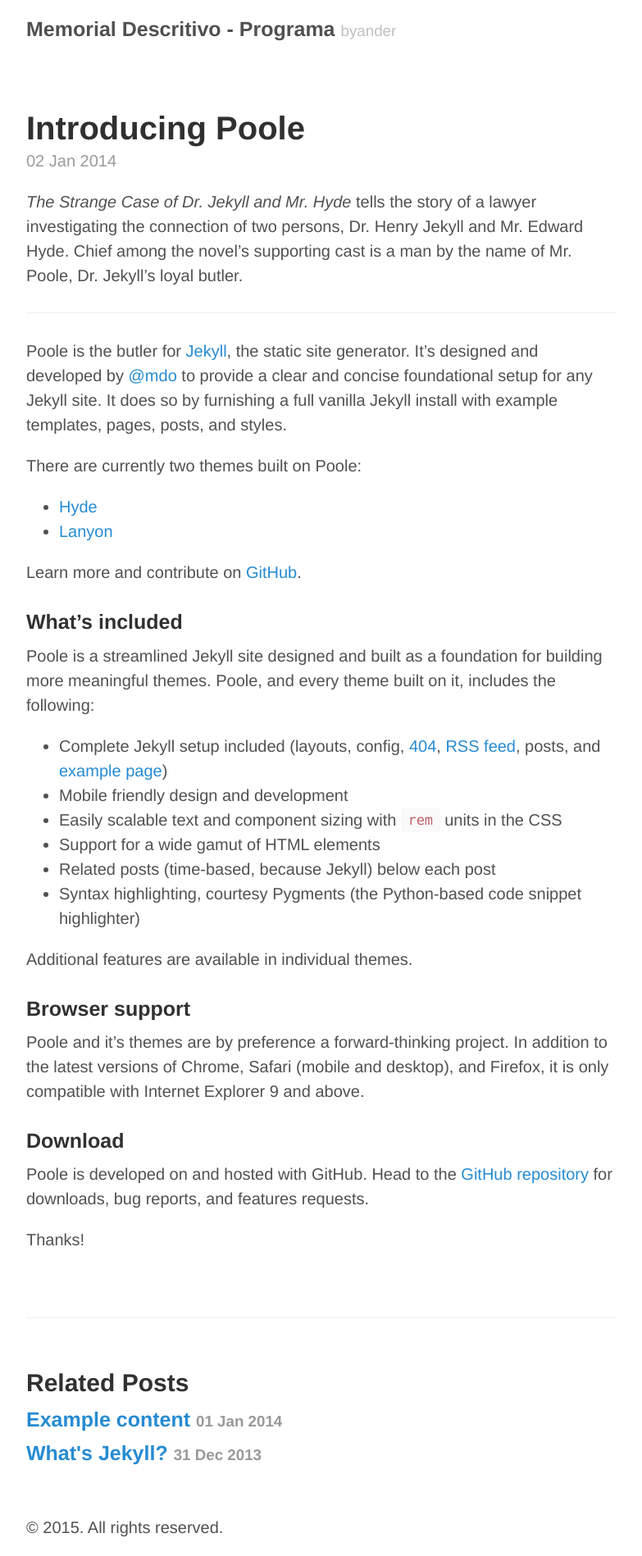
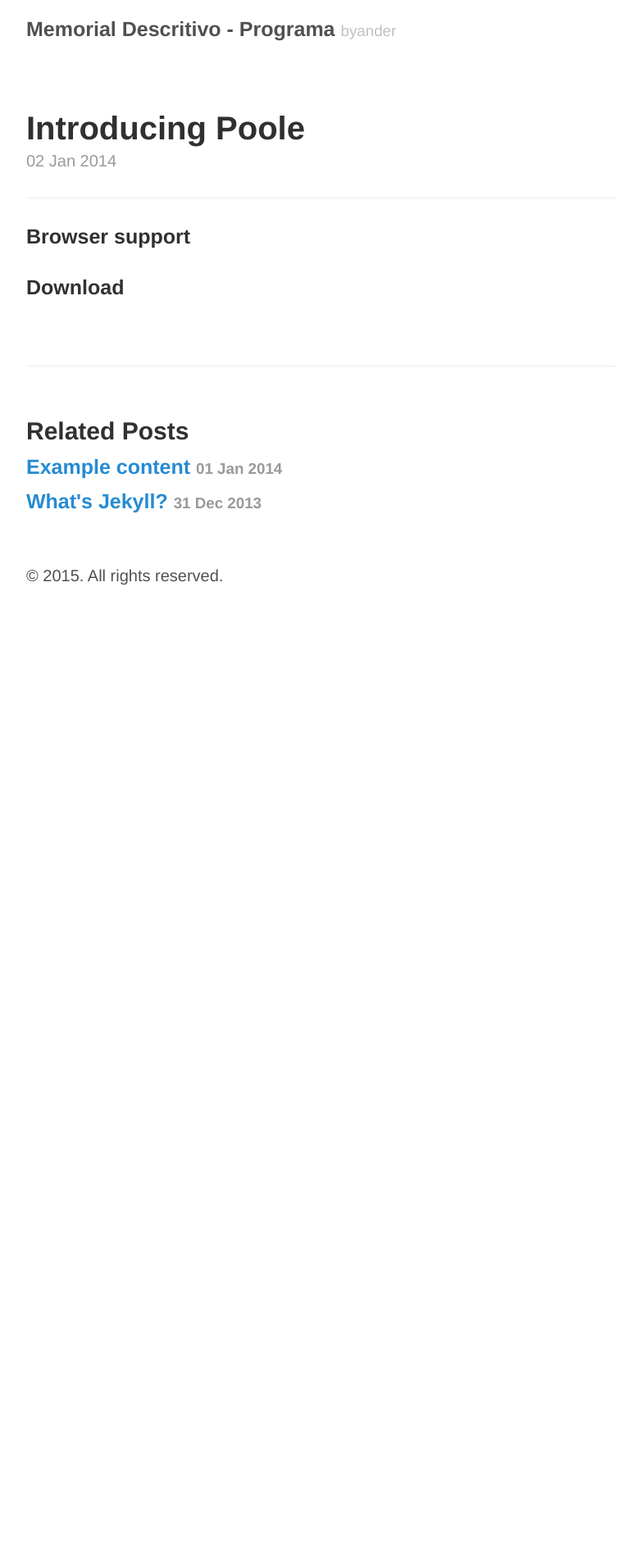
Before and after one commit to byander/memorial_descritivo, a Jekyll site: the page built from _posts/2014-01-02-introducing-poole.md, in a window 1280 px wide. Shown: the whole page at 82% size, without its empty margins (248-1031 px from the left). Built offline with Jekyll 4.4.1, drawn with Linux system fonts in a browser that asks for light colours; Markdown is read by kramdown in place of the engine named in the settings; after the commit the page ends 900 px from its top, so only the background shows below that.

Commit message:
Update 2014-01-02-introducing-poole.md

```diff
--- a/_posts/2014-01-02-introducing-poole.md
+++ b/_posts/2014-01-02-introducing-poole.md
@@ -3,38 +3,11 @@
 title: Introducing Poole
 ---
 
-*The Strange Case of Dr. Jekyll and Mr. Hyde* tells the story of a lawyer investigating the connection of two persons, Dr. Henry Jekyll and Mr. Edward Hyde. Chief among the novel's supporting cast is a man by the name of Mr. Poole, Dr. Jekyll's loyal butler.
-
 -----
 
-Poole is the butler for [Jekyll](http://jekyllrb.com), the static site generator. It's designed and developed by [@mdo](https://twitter.com/mdo) to provide a clear and concise foundational setup for any Jekyll site. It does so by furnishing a full vanilla Jekyll install with example templates, pages, posts, and styles.
-
-There are currently two themes built on Poole:
-
-* [Hyde](http://hyde.getpoole.com)
-* [Lanyon](http://lanyon.getpoole.com)
-
-Learn more and contribute on [GitHub](https://github.com/poole).
-
-### What's included
-
-Poole is a streamlined Jekyll site designed and built as a foundation for building more meaningful themes. Poole, and every theme built on it, includes the following:
-
-* Complete Jekyll setup included (layouts, config, [404](/404.html), [RSS feed](/atom.xml), posts, and [example page](/about))
-* Mobile friendly design and development
-* Easily scalable text and component sizing with `rem` units in the CSS
-* Support for a wide gamut of HTML elements
-* Related posts (time-based, because Jekyll) below each post
-* Syntax highlighting, courtesy Pygments (the Python-based code snippet highlighter)
-
-Additional features are available in individual themes.
 
 ### Browser support
 
-Poole and it's themes are by preference a forward-thinking project. In addition to the latest versions of Chrome, Safari (mobile and desktop), and Firefox, it is only compatible with Internet Explorer 9 and above.
+
 
 ### Download
-
-Poole is developed on and hosted with GitHub. Head to the <a href="https://github.com/poole/poole">GitHub repository</a> for downloads, bug reports, and features requests.
-
-Thanks!
```
